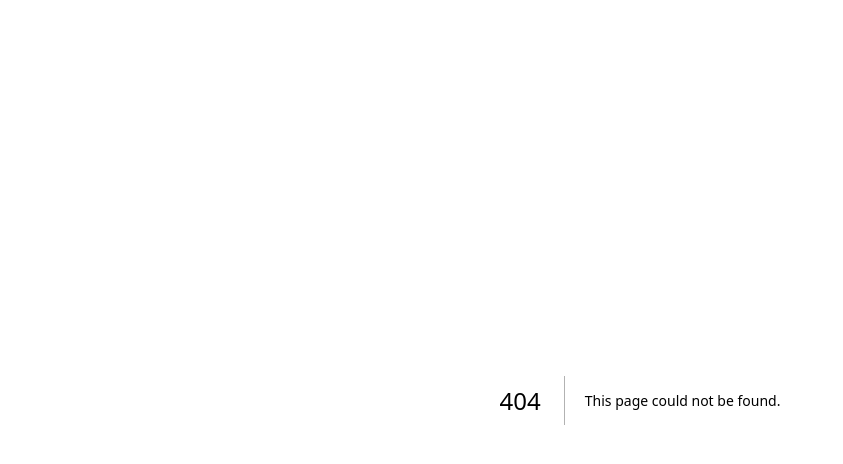
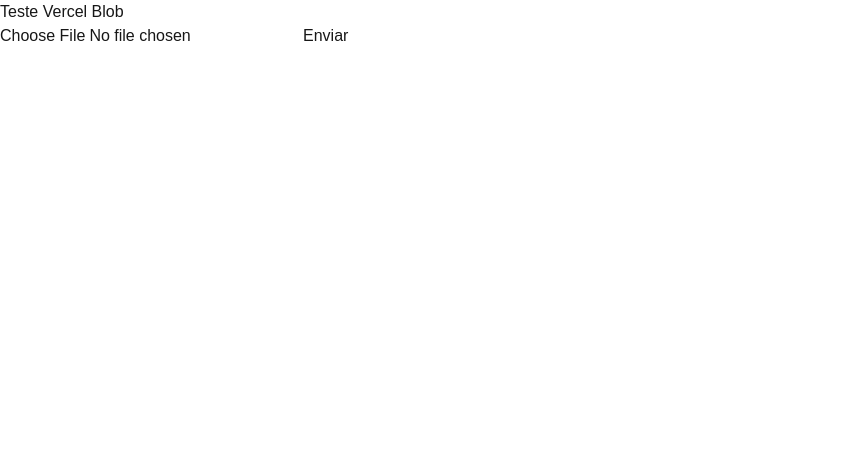
Before and after one commit to GustavoPaterno/niponten_front, a Next.js app: page /upload-test in a window 1280 px wide. Before the commit this address had no page. Shown: the top 464 px of the page, without its empty margins (0-843 px from the left). Built offline with nearby package versions, Linux system fonts and the light colour scheme.

Commit message:
feat: blob storage added (need token)

```diff
--- /dev/null
+++ b/src/app/api/upload/route.tsx
@@ -0,0 +1,30 @@
+import { put } from "@vercel/blob";
+import { NextResponse } from "next/server";
+
+export async function POST(request: Request) {
+  try {
+    const formData = await request.formData();
+
+    const file = formData.get("file");
+
+    if (!(file instanceof File)) {
+      return NextResponse.json(
+        { error: "Arquivo não enviado" },
+        { status: 400 },
+      );
+    }
+
+    const blob = await put(file.name, file, {
+      access: "private",
+    });
+
+    return NextResponse.json(blob);
+  } catch (error) {
+    console.error("Erro ao fazer upload:", error);
+
+    return NextResponse.json(
+      { error: "Erro ao fazer upload do arquivo" },
+      { status: 500 },
+    );
+  }
+}
--- /dev/null
+++ b/src/app/upload-test/page.tsx
@@ -0,0 +1,71 @@
+"use client";
+
+import { useState } from "react";
+
+export default function UploadTestPage() {
+  const [file, setFile] = useState<File | null>(null);
+  const [url, setUrl] = useState<string | null>(null);
+  const [loading, setLoading] = useState(false);
+
+  async function handleUpload() {
+    if (!file) {
+      return;
+    }
+
+    setLoading(true);
+
+    try {
+      const formData = new FormData();
+
+      formData.append("file", file);
+
+      const response = await fetch("/api/upload", {
+        method: "POST",
+        body: formData,
+      });
+
+      const data = await response.json();
+
+      if (!response.ok) {
+        throw new Error(data.error);
+      }
+
+      setUrl(data.url);
+    } catch (error) {
+      console.error(error);
+    } finally {
+      setLoading(false);
+    }
+  }
+
+  return (
+    <main>
+      <h1>Teste Vercel Blob</h1>
+
+      <input
+        type="file"
+        onChange={(event) => {
+          setFile(event.target.files?.[0] ?? null);
+        }}
+      />
+
+      <button
+        type="button"
+        onClick={handleUpload}
+        disabled={!file || loading}
+      >
+        {loading ? "Enviando..." : "Enviar"}
+      </button>
+
+      {url && (
+        <div>
+          <p>Upload realizado:</p>
+
+          <a href={url} target="_blank" rel="noopener noreferrer">
+            {url}
+          </a>
+        </div>
+      )}
+    </main>
+  );
+}
```
